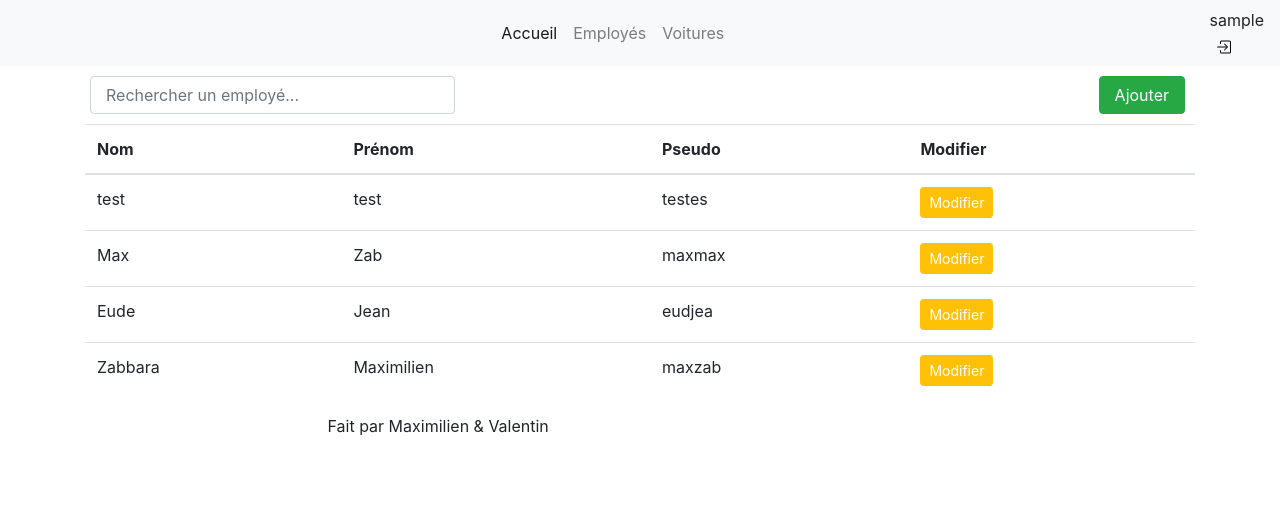
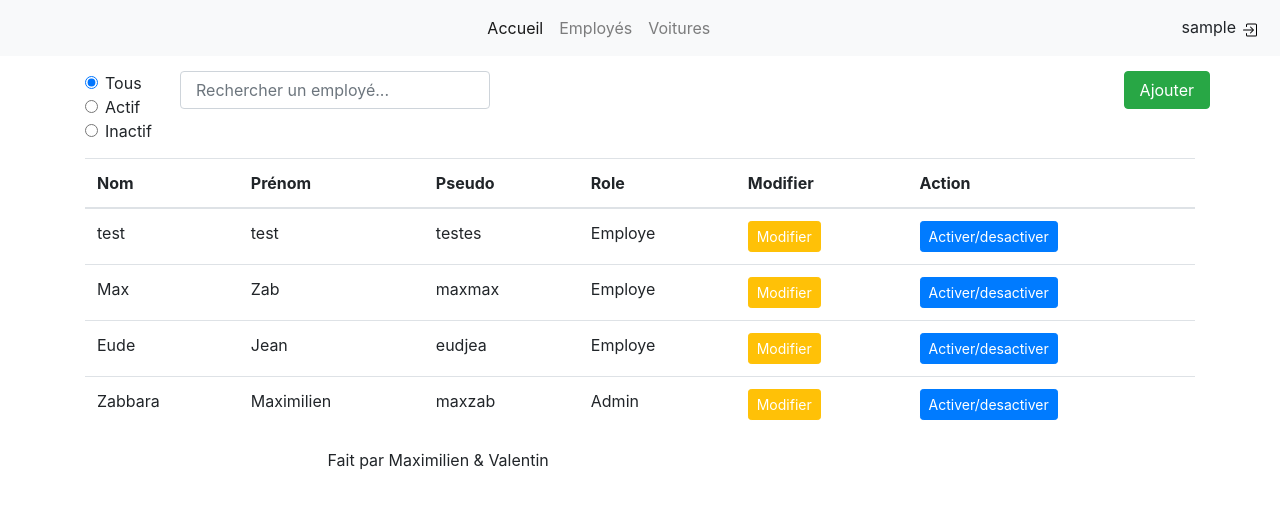
Before and after one commit to max2759/vente_voiture_ProjetWeb_PHP, a PHP site: page /CONTROL/employees.php in a window 1280 px wide. Shown: the top 509 px of the page. Run offline with PHP 8.4, Linux system fonts and the light colour scheme; the visitor is signed in with stand-in values (Sample User, id 1); data comes from the database, SQL or seed files in the repository.

Commit message:
amélioration search + radio button search - success

```diff
--- a/CONTROL/addUser.php
+++ b/CONTROL/addUser.php
@@ -12,7 +12,6 @@ if(isset($_POST['pseudo']) && isset($_POST['nom']) && isset($_POST['prenom']) &&
     $pass2 = htmlspecialchars($_POST['pass2']);
     $nom = htmlspecialchars($_POST['nom']);
     $prenom = htmlspecialchars($_POST['prenom']);
-    $pseudoLength = strlen($pseudo);
     $pseudoRegEx ="#^[a-z]{3}[a-z]{3}$#" ;
 
     if(preg_match($pseudoRegEx,$pseudo)){
--- a/CONTROL/employees.php
+++ b/CONTROL/employees.php
@@ -5,7 +5,7 @@ require_once('core.php');
 require('../VIEW/Form.php');
 require('../VIEW/header.php');
 $users = model::load('users');
-$users->readDB();
+$users->readDB('u.users_ID, u.name, u.firstname, u.pseudo, r.label','','roles r on r.roles_ID = u.roles_ID');
 require('../VIEW/employees.php');
 require('../VIEW/footer.php');
 
--- a/MODEL/model.php
+++ b/MODEL/model.php
@@ -29,7 +29,7 @@ class model
         // SINON where est vide et innerjoin soit ne l'est pas ou l'est et on appelle notre sql en fonction de ça
         if($where !=''){
             if($innerJoin !=''){
-                $sql = 'SELECT '.$fields. ' FROM '.$this->table.' WHERE '. $where.' INNER JOIN '. $innerJoin;
+                $sql = 'SELECT '.$fields. ' FROM '.$this->table.' INNER JOIN '. $innerJoin.' WHERE '. $where;
             }else{
                 $sql = 'SELECT '.$fields. ' FROM '.$this->table.' WHERE '. $where;
             }
--- a/MODEL/users.php
+++ b/MODEL/users.php
@@ -3,7 +3,7 @@
 
 class users extends model
 {
-    var $table = 'users';
+    var $table = 'users u';
     var $data;
 
     function addUser($firstname, $name, $password,$pseudo){
@@ -15,11 +15,12 @@ class users extends model
         $req->execute();
     }
 
-    function updateUser($firstname, $name, $pseudo){
-        $req = $this->stmt->prepare('CALL updateUser(:pFirstname, pName, pPseudo)');
+    function updateUser($firstname, $name, $password, $usersID){
+        $req = $this->stmt->prepare('CALL updateUser(:pFirstname, pName, pPassword, pUsersID)');
         $req->bindParam(':pFirstname', $firstname, PDO::PARAM_STR, 100);
         $req->bindParam(':pName', $name, PDO::PARAM_STR, 100);
-        $req->bindParam(':pPseudo', $pseudo, PDO::PARAM_STR, 255);
+        $req->bindParam(':pPassword', $password, PDO::PARAM_STR, 100);
+        $req->bindParam(':pUsersID', $usersID,PDO::PARAM_INT);
         $req->execute();
     }
 }
--- a/VIEW/Form.php
+++ b/VIEW/Form.php
@@ -33,9 +33,9 @@ class Form
         $this->form .= '<button type="submit" class="btn btn-success" name=' . $name . ' id =' . $id . '>' . $text . '</button>';
     }
 
-    public function modalSend($name,$id, $disabled){
+    public function modalSend($name,$id, $disabled = NULL){
         $this->form .= '<div class="modal-footer"><button type="button" class="btn btn-secondary" data-dismiss="modal">Fermer</button>
-                        <input type="submit" name="'.$name.'" id="'.$id.'" class="btn btn-success" disabled="'. $disabled .'">
+                        <input type="submit" name="'.$name.'" id="'.$id.'" class="btn btn-success"'. $disabled .'>
                         </div>';
     }
 
--- a/VIEW/css/style.css
+++ b/VIEW/css/style.css
@@ -48,3 +48,12 @@
     margin-top: 3px;
     border-radius: 0;
 }
+
+.logoutBox {
+    display: flex;
+}
+
+.search-tool{
+    margin-top: 15px;
+    margin-bottom: 15px;
+}
--- a/VIEW/employees.php
+++ b/VIEW/employees.php
@@ -12,7 +12,7 @@ $form->setText("Nom", "nom", "nom", "nom");
 $form->setText("Prenom", "prenom", "prenom", "prenom");
 $form->setPassword("Mot de passe", "password", "pass", "pass");
 $form->setPassword("Mot de passe", "password", "pass2", "pass2");
-$form->modalSend("validateUser","validateUser","true");
+$form->modalSend("validateUser","validateUser","disabled");
 
 $updateForm = new Form("POST", "../CONTROL/updateUser.php", "formUpdateUser", "formUpdateUser");
 
@@ -21,20 +21,47 @@ $updateForm->setText("Nom", "nom", "nomEdit", "nomEdit");
 $updateForm->setText("Prenom", "prenom", "prenomEdit", "prenomEdit");
 $updateForm->setPassword("Changer mot de passe", "password", "passEdit", "passEdit");
 $updateForm->setHidden("employee_id", "employee_id");
-$updateForm ->modalSend("validateUpdate","validateUpdate","false");
+$updateForm ->modalSend("validateUpdate","validateUpdate");
 
 ?>
 
 <div class="container">
 
-    <div class="row justify-content-between">
+    <div class="row search-tool">
+        <!--Radio button-->
+        <div class="col-sm-1">
+
+            <div class="form-check">
+                <input class="form-check-input" type="radio" name="radioSearch" id="allRadio" value="option1" checked>
+                <label class="form-check-label">
+                    Tous
+                </label>
+            </div>
+            <div class="form-check">
+                <input class="form-check-input" type="radio" name="radioSearch" id="actifRadio" value="option2">
+                <label class="form-check-label">
+                    Actif
+                </label>
+            </div>
+
+            <div class="form-check">
+                <input class="form-check-input" type="radio" name="radioSearch" id="inactifRadio" value="option3">
+                <label class="form-check-label">
+                    Inactif
+                </label>
+            </div>
+        </div>
+
         <!-- search engine -->
+        <div class="col-md">
         <input type="search" name="searchEmpl" id="searchEmpl" placeholder="Rechercher un employé..." class="form-control col-4">
-
+        </div>
         <!-- Button trigger modal -->
+        <div class="add-box">
         <button type="button" class="btn btn-success col-auto" data-backdrop="static" data-toggle="modal" data-target="#modalAddUser">
             Ajouter
         </button>
+        </div>
     </div>
 
 
@@ -84,18 +111,24 @@ $updateForm ->modalSend("validateUpdate","validateUpdate","false");
         <th scope="col">Nom</th>
         <th scope="col">Prénom</th>
         <th scope="col">Pseudo</th>
+        <th scope="col">Role</th>
         <th scope="col">Modifier</th>
+        <th scope="col">Action</th>
+
         <tbody id="results">
 
         <?php
 
         foreach ($users->data as $k)
         {
-            echo '<tr id="'.$k->users_ID.'">';
-            echo '<td data-target="name">'.$k->name.'</td>';
-            echo '<td data-target="firstname">'.$k->firstname.'</td>';
-            echo '<td data-target="pseudo">'.$k->pseudo.'</td>';
-            echo '<td><button type="button" class="btn btn-warning btn-sm update"  id="'.$k->users_ID.'">Modifier</button></td>';
+            echo '<tr>';
+            echo '<td hidden>'.$k->users_ID.'</td>';
+            echo '<td>'.$k->name.'</td>';
+            echo '<td>'.$k->firstname.'</td>';
+            echo '<td>'.$k->pseudo.'</td>';
+            echo '<td>'.$k->label.'</td>';
+            echo '<td><button type="button" class="btn btn-warning btn-sm update" id="'.$k->users_ID.'">Modifier</button></td>';
+            echo '<td><button type="button" class="btn btn-primary btn-sm" id="testActif">Activer/desactiver</button></td>';
             echo '</tr>';
         }
         ?>
--- a/VIEW/js/searchEngine.js
+++ b/VIEW/js/searchEngine.js
@@ -13,6 +13,30 @@ $(document).ready(function(){
                     $('#results').html(data);
                 }
             });
+        }else{
+           $.ajax({
+               url:"../CONTROL/radioChoice.php",
+               method:"POST",
+               data:{value:'option1'},
+               async:true,
+               success: function(data){
+                   $('#results').html(data);
+               }
+           })
         }
     })
+
+    $('input[type=radio]').on('click', function(){
+        var value = $(this).val();
+        $('#repChoice').html(value);
+        $.ajax({
+            url: "../CONTROL/radioChoice.php",
+            method: "POST",
+            data:{value: value},
+            async: true,
+            success: function(data){
+                $('#results').html(data);
+            }
+        })
+    })
 })
--- a/VIEW/js/updateUser.js
+++ b/VIEW/js/updateUser.js
@@ -1,6 +1,61 @@
 $(document).ready(function () {
+    var pseudoEdit = $("#pseudoEdit");
+    var nomEdit = $('#nomEdit');
+    var prenomEdit=$('#prenomEdit');
+    var passEdit = $("#passEdit");
+    var employee_id = $("#employee_id");
+    var nomPreReg = new RegExp("^[A-Z]+(([',. -][A-Za-zÀ-ÿ])?[A-Za-zÀ-ÿ]*)*$");
 
-   $('.update').on('click', function(){
-        alert($('tr').get(0).id);
+
+    $('.update').on('click', function(){
+
+       $("#modalUpdateUser").modal({backdrop: 'static', keyboard: false, show: true});
+
+           $tr = $(this).closest('tr');
+
+           var data = $tr.children('td').map(function(){
+               return $(this).text();
+           }).get();
+
+           $('#employee_id').val(data[0]);
+           $('#nomEdit').val(data[1]);
+           $('#prenomEdit').val(data[2]);
+           $('#pseudoEdit').val(data[3]);
+
+
    })
+
+    pseudoEdit.prop("readonly", true);
+
+    nomEdit.on('blur', function(){
+        $('.nomAlert').remove();
+        if(nomEdit.val() !== "" && nomPreReg.test(nomEdit.val())){
+            $('.nomAlert').remove();
+            nomEdit.css("border-color", "#5cb85c");
+        }else{
+            $("<div class=\"alert alert-danger nomAlert\" role=\"alert\">Le champ doit être rempli et le nom doit commencer par une majuscule !</div>").insertAfter(nomEdit);
+            nomEdit.css("border-color", "#d9534f");
+        }
+    })
+
+    prenomEdit.on('blur', function(){
+        $('.prenomAlert').remove();
+        if(prenomEdit.val() !== "" && nomPreReg.test(prenomEdit.val())){
+            $('.prenomAlert').hide();
+            prenomEdit.css("border-color", "#5cb85c");
+        }else{
+            $("<div class=\"alert alert-danger prenomAlert\" role=\"alert\">Le champ doit être rempli et le prénom doit commencer par une majuscule !</div>").insertAfter(prenomEdit);
+            prenomEdit.css("border-color", "#d9534f");
+        }
+    })
+
+    $("#formUpdateUser").submit(function(e){
+        $('.passwordAlert').remove();
+        if(pseudoEdit.val() == "" || nomEdit.val() == "" || prenomEdit.val() =="" || passEdit.val()=="" && $('.passwordAlert').length || $('.nomAlert').length || $('.prenomAlert').length)
+        {
+            $("<div class=\"alert alert-danger passwordAlert\" role=\"alert\">Tous les champs doivent être rempli et au bon format !</div>").insertAfter(passEdit);
+            e.preventDefault();
+        }
+    })
+
 })
```
Also changed, not shown: CONTROL/radioChoice.php (added, +58 -0 lines), CONTROL/search.php (+4 -26 lines), CONTROL/updateUser.php (+23 -1 lines).
